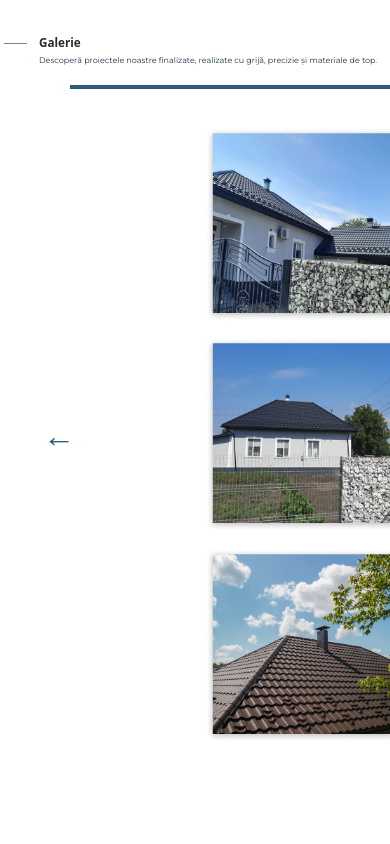
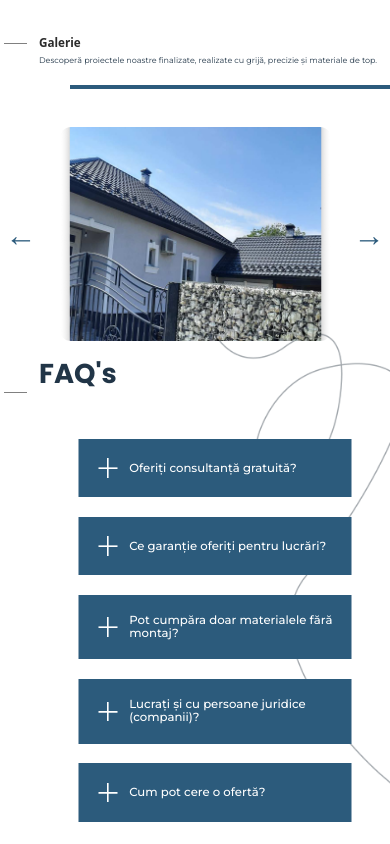
Before and after one commit to gEoNNNN/Krov-Acoperisuri, a React (Vite) app: page / in a window 390 px wide. Shown: the part 1540-2384 px from the top of the page. Built offline with nearby package versions, Linux system fonts and the light colour scheme.

Commit message:
final update at gallery

```diff
--- a/src/App.css
+++ b/src/App.css
@@ -1370,18 +1370,55 @@ html, body {
 .gallery-lightbox-close:hover {
   color: #2C5B7C;
 }
+
+
 @media (max-width: 930px) {
+  .gallery-slider {
+    display: flex;
+    align-items: center;
+    justify-content: center;
+    gap: 4vw;
+    margin-left: 0;
+    width: 100vw;
+  }
   .gallery-slider-images {
-    flex-direction: column;
-    gap: 4vw;
-    width: 100vw;
+    display: flex;
+    flex-direction: row;
     align-items: center;
-    justify-content: flex-start;
+    justify-content: center;
+    gap: 0;
+    width: auto;
   }
   .gallery-slider-image {
-    width: 50vw;
-    height: 50vw;
+    width: 70vw;
+    height: 55vw;
+    max-width: 80vw;
+    max-height: 60vw;
     border-radius: 12px;
     object-fit: cover;
   }
+  .gallery-arrow {
+    width: 12vw;
+    height: 12vw;
+    font-size: 8vw;
+    min-width: 44px;
+    min-height: 44px;
+    background: rgba(255,255,255,0.7);
+    color: #2C5B7C;
+    border-radius: 50%;
+    display: flex;
+    align-items: center;
+    justify-content: center;
+    z-index: 10;
+    border: none;
+    box-shadow: none;
+    outline: none;
+    cursor: pointer;
+    transition: background 0.2s, color 0.2s;
+    padding: 0;
+  }
+
+  .FAQ {
+  margin-top: 1vw;
 }
+}
--- a/src/App.tsx
+++ b/src/App.tsx
@@ -79,7 +79,7 @@ function App() {
   // Close menu on resize if not mobile
   useEffect(() => {
     const handleResize = () => {
-      if (window.innerWidth >= 630) setMobileMenuOpen(false);
+      if (window.innerWidth >= 930) setMobileMenuOpen(false);
     };
     window.addEventListener("resize", handleResize);
     return () => window.removeEventListener("resize", handleResize);
@@ -112,10 +112,10 @@ function App() {
     return () => window.removeEventListener("scroll", handleScroll);
   }, []);
 
-  const [isMobile, setIsMobile] = useState(window.innerWidth < 630);
+  const [isMobile, setIsMobile] = useState(window.innerWidth < 930);
 
   useEffect(() => {
-    const handleResize = () => setIsMobile(window.innerWidth < 630);
+    const handleResize = () => setIsMobile(window.innerWidth < 930);
     window.addEventListener("resize", handleResize);
     return () => window.removeEventListener("resize", handleResize);
   }, []);
@@ -125,7 +125,7 @@ function App() {
   const [galleryIndex, setGalleryIndex] = useState(0);
 
   const visibleImages = isMobile
-    ? galleryImages.slice(0, 3)
+    ? [galleryImages[galleryIndex % galleryImages.length]]
     : [
         galleryImages[galleryIndex % galleryImages.length],
         galleryImages[(galleryIndex + 1) % galleryImages.length],
@@ -337,12 +337,12 @@ function App() {
           <img src={aboutusline} className='Gallery-line' />
           <h1 className='Gallery-description'>Descoperă proiectele noastre finalizate, realizate cu grijă, precizie și materiale de top.</h1>
           <img src={galleryline} className='Gallery-line-two' />
-          {/* Carousel cu 3 imagini */}
+          {/* Carousel cu imagini */}
           <div className="gallery-slider">
             <button
               className="gallery-arrow"
               onClick={handlePrev}
-              aria-label="Imagini anterioare"
+              aria-label="Imagine anterioară"
             >
               &#8592;
             </button>
@@ -352,7 +352,7 @@ function App() {
                   key={idx}
                   src={src}
                   alt={`Galerie ${galleryIndex + idx + 1}`}
-                  className={`gallery-slider-image${animating ? " hide" : ""}`}
+                  className="gallery-slider-image"
                   onClick={() => setSelectedImage(src)}
                   style={{ cursor: "pointer" }}
                 />
@@ -361,7 +361,7 @@ function App() {
             <button
               className="gallery-arrow"
               onClick={handleNext}
-              aria-label="Imagini următoare"
+              aria-label="Imagine următoare"
             >
               &#8594;
             </button>
```
